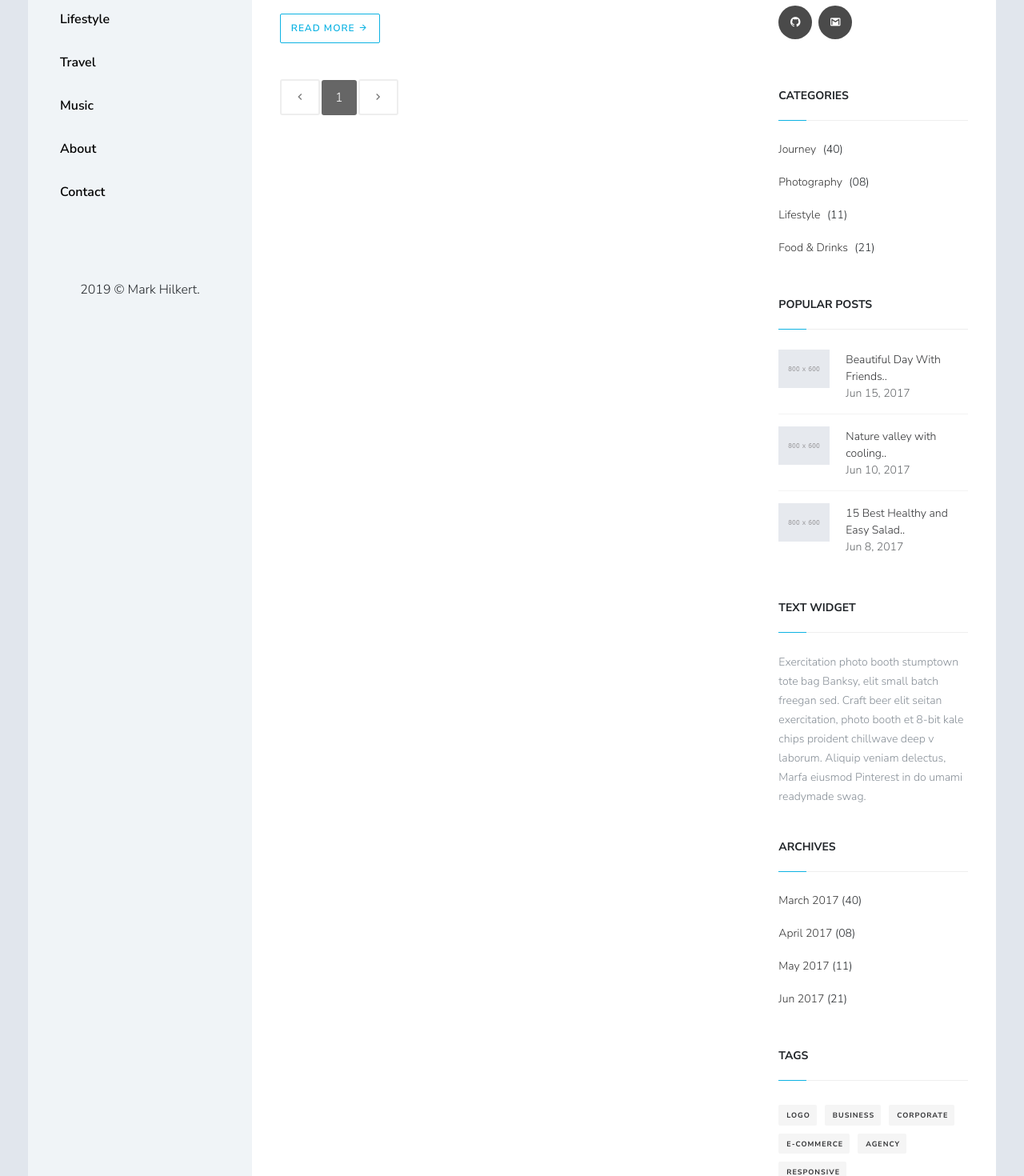
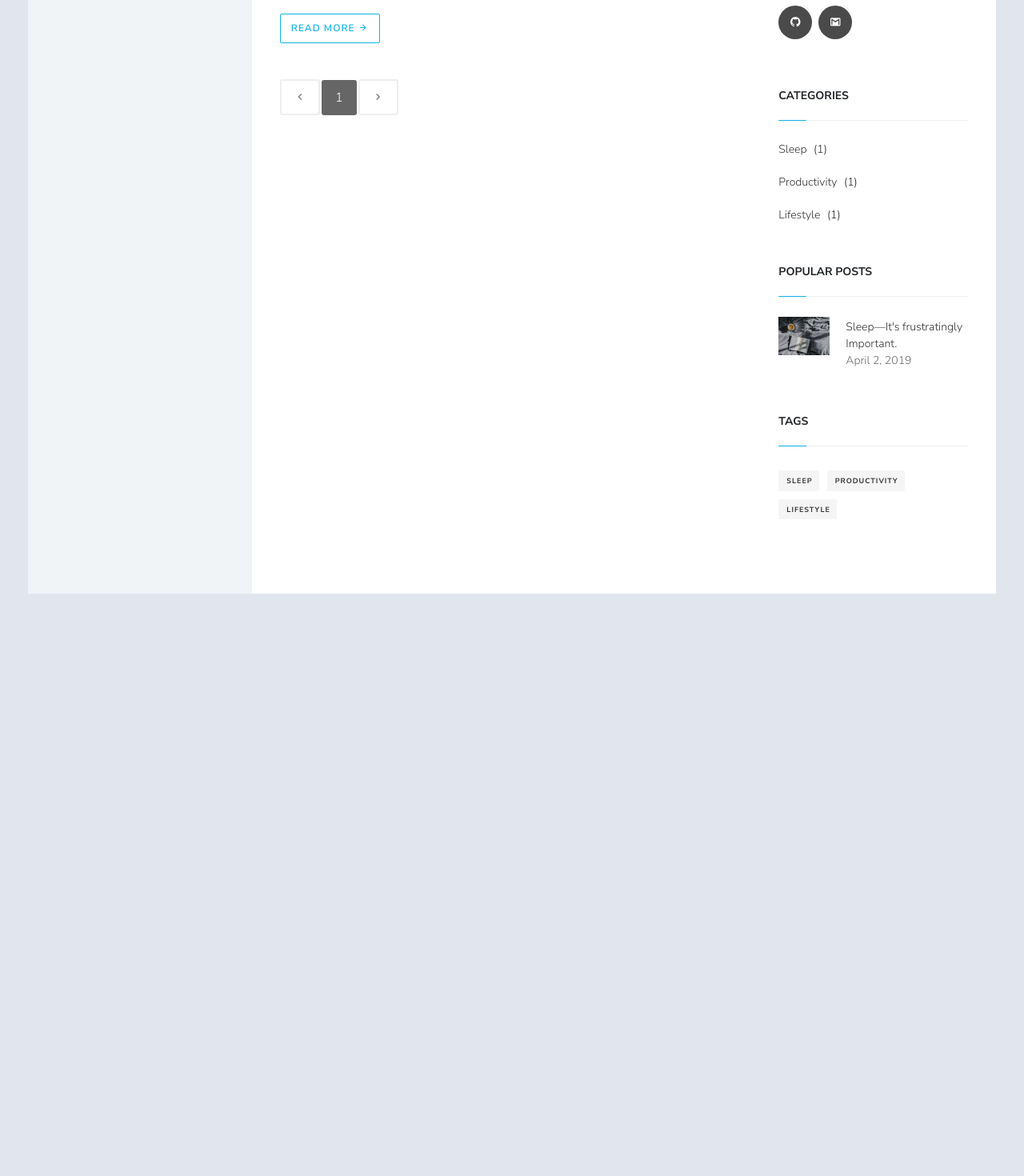
Before and after one commit to markhilkert/blog_vue, a Vue app: page / in a window 1280 px wide. Shown: the part 740-2210 px from the top of the page at 80% size. After the commit the page ends 1517 px from the top, so only its background shows below. Built offline with nearby package versions, Linux system fonts and the light colour scheme.

Commit message:
fixed the images, and also cleaned up the links on the home page

```diff
--- a/src/App.vue
+++ b/src/App.vue
@@ -5,7 +5,7 @@
     <!-- Top Bar Start -->
     <div class="topbar-mobile">
         <div class="logo">
-            <router-link to="/"><img src="images/logo.png" alt="Mark. Est. 1985" class="" style="height: 44px;"></router-link>
+            <router-link to="/"><img src="/images/logo.png" alt="Mark. Est. 1985" class="" style="height: 44px;"></router-link>
             <button class="button-menu-mobile">
                 <i class="mdi mdi-menu"></i>
             </button>
@@ -19,7 +19,7 @@
         <div class="slimscroll-menu" id="remove-scroll">
 
             <div class="logo">
-                <a href="/"><img src="images/logo.png" alt="Mark. Est. 1985" class="" style="height: 180px;"></a>
+                <router-link to="/"><img src="/images/logo.png" alt="Mark. Est. 1985" class="" style="height: 180px;"></router-link>
                 <p class="text-muted">Software. Productivity. Sleep. And whatever else sticks. </p>
             </div>
 
@@ -29,40 +29,15 @@
                 <ul class="metismenu" id="side-menu">
 
                     <li>
-                        <a href="index.html"><span> Home</span></a>
+                        <router-link to="/"><span> Home</span></router-link>
                     </li>
 
                     <li>
-                        <a href="javascript: void(0);"><span> Features </span></a>
-                        <ul class="nav-second-level" aria-expanded="false">
-                            <li><a href="standard-post.html">Standard Post</a></li>
-                            <li><a href="video-post.html">Video Post</a></li>
-                            <li><a href="audio-post.html">Audio Post</a></li>
-                            <li><a href="gallery-post.html">Gallery Post</a></li>
-                            <li><a href="quote-post.html">Quote Post</a></li>
-                            <li><a href="link-post.html">Link Post</a></li>
-                            <li><a href="404.html">Error 404</a></li>
-                        </ul>
+                        <router-link to="/about">About</router-link>
                     </li>
 
                     <li>
-                        <a href="javascript: void(0);"><span> Lifestyle </span></a>
-                    </li>
-
-                    <li>
-                        <a href="javascript: void(0);"><span> Travel </span></a>
-                    </li>
-
-                    <li>
-                        <a href="javascript: void(0);"><span> Music </span></a>
-                    </li>
-
-                    <li>
-                        <a href="about.html">About</a>
-                    </li>
-
-                    <li>
-                        <a href="contact.html">Contact</a>
+                        <router-link to="/contact">Contact</router-link>
                     </li>
 
                 </ul>
--- a/src/views/Home.vue
+++ b/src/views/Home.vue
@@ -35,20 +35,20 @@
                                     <h2 class="post-title"><router-link to="/posts/1">Sleep&#8212It's frustratingly Important. </router-link></h2>
                                     <ul class="post-meta">
                                         <li><i class="mdi mdi-calendar"></i> April 02, 2019</li>
-                                        <li><i class="mdi mdi-tag-text-outline"></i> <a href="#">Productivity</a>, <a href="#">Sleep</a></li>
+                                        <li><i class="mdi mdi-tag-text-outline"></i> <router-link to="#">Productivity</router-link>, <router-link to="#">Sleep</router-link></li>
                                         <!-- # of comments goes here -->
                                     </ul>
                                 </div>
 
                                 <div class="post-preview">
-                                    <router-link to="/posts/1"><img src="images/blog/blog-1.jpg" alt="a cup of coffee and a book rest on a bed in the sunlight" class="img-fluid rounded"></router-link>
+                                    <router-link to="/posts/1"><img src="/images/blog/blog-1.jpg" alt="a cup of coffee and a book rest on a bed in the sunlight" class="img-fluid rounded"></router-link>
                                 </div>
 
                                 <div class="post-content">
                                     <p>When I was an undergraduate engineering student, there was something that I never understood. I frequently found myself putting in late hours, in the computer labs until 2 or 3am finishing long assignments. Why weren’t any of the best students there pulling late nights with me? To understand why...</p>
                                 </div>
 
-                                <div><a href="#" class="btn btn-outline-custom">Read More <i class="mdi mdi-arrow-right"></i></a></div>
+                                <div><router-link to="#" class="btn btn-outline-custom">Read More <i class="mdi mdi-arrow-right"></i></router-link></div>
 
                             </article>
                             <!-- Post end-->
@@ -57,9 +57,9 @@
                             <div class="row">
                                 <div class="col-lg-12">
                                     <ul class="pagination">
-                                        <li class="next"><a href="#"><i class="mdi mdi-chevron-left"></i></a></li>
-                                        <li class="active"><a href="#">1</a></li>
-                                        <li class="prev"><a href="#"><i class="mdi mdi-chevron-right"></i></a></li>
+                                        <li class="next"><router-link to="#"><i class="mdi mdi-chevron-left"></i></router-link></li>
+                                        <li class="active"><router-link to="#">1</router-link></li>
+                                        <li class="prev"><router-link to="#"><i class="mdi mdi-chevron-right"></i></router-link></li>
                                     </ul>
                                 </div>
                             </div>
@@ -78,7 +78,7 @@
                                     <div class="widget-title">About Me</div>
 
                                     <div class="text-center">
-                                        <img src="images/photo.jpg" alt="About Me" class="rounded-circle">
+                                        <img src="/images/photo.jpg" alt="About Me" class="rounded-circle">
 
                                         <p>Quis vero phasellus hac nullam, in quam vitae duis adipiscing mauris leo, laoreet eget at quis, ante vestibulum vivamus vel. Sapien lobortis, eget orci purus amet pede, consectetur neque risus.</p>
                                     </div>
@@ -99,10 +99,9 @@
                                 <aside class="widget widget_categories">
                                     <div class="widget-title">Categories</div>
                                     <ul>
-                                        <li><a href="#">Journey</a> (40)</li>
-                                        <li><a href="#">Photography</a> (08)</li>
-                                        <li><a href="#">Lifestyle</a> (11)</li>
-                                        <li><a href="#">Food & Drinks</a> (21)</li>
+                                        <li><router-link to="#">Sleep</router-link> (1)</li>
+                                        <li><router-link to="#">Productivity</router-link> (1)</li>
+                                        <li><router-link to="#">Lifestyle</router-link> (1)</li>
                                     </ul>
                                 </aside>
 
@@ -112,56 +111,24 @@
                                     <ul>
                                         <li class="clearfix">
                                             <div class="wi">
-                                                <a href="#"><img src="images/works/img1.jpg" alt="" class="img-fluid"></a>
+                                                <router-link to="/posts/1"><img src="/images/works/img1.jpg" alt="a cup of coffee and a book rest on a bed in the sunlight" class="img-fluid"></router-link>
                                             </div>
-                                            <div class="wb"><a href="#">Beautiful Day With Friends..</a> <span class="post-date">Jun 15, 2017</span></div>
-                                        </li>
-                                        <li class="clearfix">
-                                            <div class="wi">
-                                                <a href="#"><img src="images/works/img2.jpg" alt="" class="img-fluid"></a>
-                                            </div>
-                                            <div class="wb"><a href="#">Nature valley with cooling..</a> <span class="post-date">Jun 10, 2017</span></div>
-                                        </li>
-                                        <li class="clearfix">
-                                            <div class="wi">
-                                                <a href="#"><img src="images/works/img3.jpg" alt="" class="img-fluid"></a>
-                                            </div>
-                                            <div class="wb"><a href="#">15 Best Healthy and Easy Salad..</a> <span class="post-date">Jun 8, 2017</span></div>
+                                            <div class="wb"><router-link to="/posts/1">Sleep&#8212It's frustratingly Important.</router-link> <span class="post-date">April 2, 2019</span></div>
                                         </li>
                                     </ul>
                                 </aside>
 
                                 <!-- Text widget-->
-                                <aside class="widget">
-                                    <div class="widget-title">Text Widget</div>
-
-                                    <p class="text-muted text-widget-des">Exercitation photo booth stumptown tote bag Banksy, elit small batch freegan sed. Craft beer elit seitan exercitation, photo booth et 8-bit kale chips proident chillwave deep v laborum. Aliquip veniam delectus, Marfa eiusmod Pinterest in do umami readymade swag. </p>
-
-                                </aside>
 
                                 <!-- Archives widget-->
-                                <aside class="widget">
-                                    <div class="widget-title">Archives</div>
-
-                                    <ul>
-                                        <li><a href="#">March 2017</a> (40)</li>
-                                        <li><a href="#">April 2017</a> (08)</li>
-                                        <li><a href="#">May 2017</a> (11)</li>
-                                        <li><a href="#">Jun 2017</a> (21)</li>
-                                    </ul>
-
-                                </aside>
 
                                 <!-- Tags widget-->
                                 <aside class="widget widget_tag_cloud">
                                     <div class="widget-title">Tags</div>
                                     <div class="tagcloud">
-                                        <a href="#">logo</a>
-                                        <a href="#">business</a>
-                                        <a href="#">corporate</a>
-                                        <a href="#">e-commerce</a>
-                                        <a href="#">agency</a>
-                                        <a href="#">responsive</a>
+                                        <router-link to="/">Sleep</router-link>
+                                        <router-link to="/">Productivity</router-link>
+                                        <router-link to="/">Lifestyle</router-link>
                                     </div>
                                 </aside>
                             </div>
--- a/src/views/Post1.vue
+++ b/src/views/Post1.vue
@@ -15,14 +15,14 @@
                                 <div class="post-header">
                                     <h2 class="post-title"> <router-link to="#">Sleep&#8212It's frustratingly Important.</router-link> </h2>
                                     <ul class="post-meta">
-                                        <li><i class="mdi mdi-calendar"></i> July 03, 2017</li>
-                                        <li><i class="mdi mdi-tag-text-outline"></i> <a href="#">Sleep</a>, <a href="#">Productivity</a>, <a href="#">Lifestyle</a></li>
+                                        <li><i class="mdi mdi-calendar"></i> April 02, 2019</li>
+                                        <li><i class="mdi mdi-tag-text-outline"></i> <router-link to="/posts/1">Sleep</router-link>, <router-link to="/posts/1">Productivity</router-link>, <router-link to="/posts/1">Lifestyle</router-link></li>
                                         <!-- # of comments (once implemented) -->
                                     </ul>
                                 </div>
 
                                 <div class="post-preview">
-                                    <router-link to="/posts/1"><img src="images/blog/blog-1.jpg" alt="a cup of coffee and a book rest on a bed in the sunlight" class="img-fluid rounded"></router-link>
+                                    <router-link to="/posts/1"><img src="/images/blog/blog-1.jpg" alt="a cup of coffee and a book rest on a bed in the sunlight" class="img-fluid rounded"></router-link>
                                 </div>
 
                                 <div class="blog-detail-description">
@@ -60,22 +60,22 @@
 
                                     <p> Third, by sleeping short, I started the next day in a sleep deficit, and wasn’t learning optimally in class. Short sleep is known to impact your short-term memory (kind of like running your computer without the RAM functioning properly). This prevents you from understanding the concepts in the moment. </p>
 
-                                    <p> Finally, most weekends, I stayed out late drinking with my friends, thinking it wouldn’t affect my learning that had taken place the prior week. But by impairing my REM sleep over the weekend, I was preventing myself from fully understanding the concepts from the previous week. This effect compounded, week after week, and I ended up learning a lot less over the quarter. </p>
+                                    <p> Finally, most weekends, I stayed out late drinking with my friends, thinking it wouldn’t affect my learning that had taken place the prior week. But by impairing my REM sleep over the weekend, I was preventing myself from fully understanding the concepts from the previous week. This effect compounded, week after week, and I ended up learning less over the quarter. </p>
 
 
                                     <div class="mt-5">
                                         <h6>Tags:</h6>
                                         <div class="tagcloud">
-                                            <a href="#">logo</a>
-                                            <a href="#">business</a>
-                                            <a href="#">agency</a>
+                                            <router-link to="/posts/1">Sleep</router-link>
+                                            <router-link to="/posts/1">Productivity</router-link>
+                                            <router-link to="/posts/1">Lifestyle</router-link>
                                         </div>
                                     </div>
 
                                     <div class="media post-author-box">
                                         <img class="d-flex mr-3 rounded-circle" src="images/user/user-5.png" alt="Generic placeholder image">
                                         <div class="media-body">
-                                            <h4 class="media-heading"><a href="">Michelle Durant</a></h4>
+                                            <h4 class="media-heading"><router-link to="">Michelle Durant</router-link></h4>
                                             <p class="mb-0">Lorem ipsum dolor sit amet, consectetur adipiscing elit. Nam viverra euismod odio, gravida pellentesque urna varius vitae. Sed dui lorem, adipiscing in adipiscing et, interdum nec metus. Mauris ultricies, justo eu convallis placerat, felis enim.</p>
 
                                             <ul class="socials list-unstyled mb-0 mt-3">
@@ -95,11 +95,11 @@
                                         <div class="col-sm-4">
                                             <article class="related-post">
                                                 <div class="post-preview">
-                                                    <a href="blog-single.html"><img src="images/blog/blog-2.jpg" alt="" class="img-fluid rounded"></a>
+                                                    <router-link to="blog-single.html"><img src="/images/blog/blog-2.jpg" alt="" class="img-fluid rounded"></router-link>
                                                 </div>
 
                                                 <div class="post-header">
-                                                    <h6><a href="single-post2.html" title="">15 Best Healthy and Easy Salad Recipes</a></h6>
+                                                    <h6><router-link to="single-post2.html" title="">15 Best Healthy and Easy Salad Recipes</router-link></h6>
                                                     <p class="post-date">August 12, 2017</p>
                                                 </div>
                                             </article>
@@ -107,11 +107,11 @@
                                         <div class="col-sm-4">
                                             <article class="related-post">
                                                 <div class="post-preview">
-                                                    <a href="blog-single.html"><img src="images/blog/blog-3.jpg" alt="" class="img-fluid rounded"></a>
+                                                    <router-link to="blog-single.html"><img src="/images/blog/blog-3.jpg" alt="" class="img-fluid rounded"></router-link>
                                                 </div>
 
                                                 <div class="post-header">
-                                                    <h6><a href="single-post2.html" title="">The planet doesn’t need saving. We do.</a></h6>
+                                                    <h6><router-link to="single-post2.html" title="">The planet doesn’t need saving. We do.</router-link></h6>
                                                     <p class="post-date">August 17, 2017</p>
                                                 </div>
                                             </article>
@@ -119,11 +119,11 @@
                                         <div class="col-sm-4">
                                             <article class="related-post">
                                                 <div class="post-preview">
-                                                    <a href="blog-single.html"><img src="images/blog/blog-4.jpg" alt="" class="img-fluid rounded"></a>
+                                                    <router-link to="blog-single.html"><img src="/images/blog/blog-4.jpg" alt="" class="img-fluid rounded"></router-link>
                                                 </div>
 
                                                 <div class="post-header">
-                                                    <h6><a href="single-post2.html" title="">Modern City With Amazing Dark Blue Sea</a></h6>
+                                                    <h6><router-link to="single-post2.html" title="">Modern City With Amazing Dark Blue Sea</router-link></h6>
                                                     <p class="post-date">August 20, 2017</p>
                                                 </div>
                                             </article>
@@ -157,7 +157,7 @@
                                     <div class="widget-title">About Me</div>
 
                                     <div class="text-center">
-                                        <img src="images/photo.jpg" alt="About Me" class="rounded-circle">
+                                        <img src="/images/photo.jpg" alt="About Me" class="rounded-circle">
 
                                         <p>Quis vero phasellus hac nullam, in quam vitae duis adipiscing mauris leo, laoreet eget at quis, ante vestibulum vivamus vel. Sapien lobortis, eget orci purus amet pede, consectetur neque risus.</p>
                                     </div>
@@ -195,10 +195,10 @@
                                     <div class="widget-title">Archives</div>
 
                                     <ul>
-                                        <li><a href="#">March 2017</a> (40)</li>
-                                        <li><a href="#">April 2017</a> (08)</li>
-                                        <li><a href="#">May 2017</a> (11)</li>
-                                        <li><a href="#">Jun 2017</a> (21)</li>
+                                        <li><router-link to="#">March 2017</router-link> (40)</li>
+                                        <li><router-link to="#">April 2017</router-link> (08)</li>
+                                        <li><router-link to="#">May 2017</router-link> (11)</li>
+                                        <li><router-link to="#">Jun 2017</router-link> (21)</li>
                                     </ul>
 
                                 </aside>
@@ -207,12 +207,12 @@
                                 <aside class="widget widget_tag_cloud">
                                     <div class="widget-title">Tags</div>
                                     <div class="tagcloud">
-                                        <a href="#">logo</a>
-                                        <a href="#">business</a>
-                                        <a href="#">corporate</a>
-                                        <a href="#">e-commerce</a>
-                                        <a href="#">agency</a>
-                                        <a href="#">responsive</a>
+                                        <router-link to="#">logo</router-link>
+                                        <router-link to="#">business</router-link>
+                                        <router-link to="#">corporate</router-link>
+                                        <router-link to="#">e-commerce</router-link>
+                                        <router-link to="#">agency</router-link>
+                                        <router-link to="#">responsive</router-link>
                                     </div>
                                 </aside>
                             </div>
```
Also changed, not shown: public/images/works/img1.jpg.
